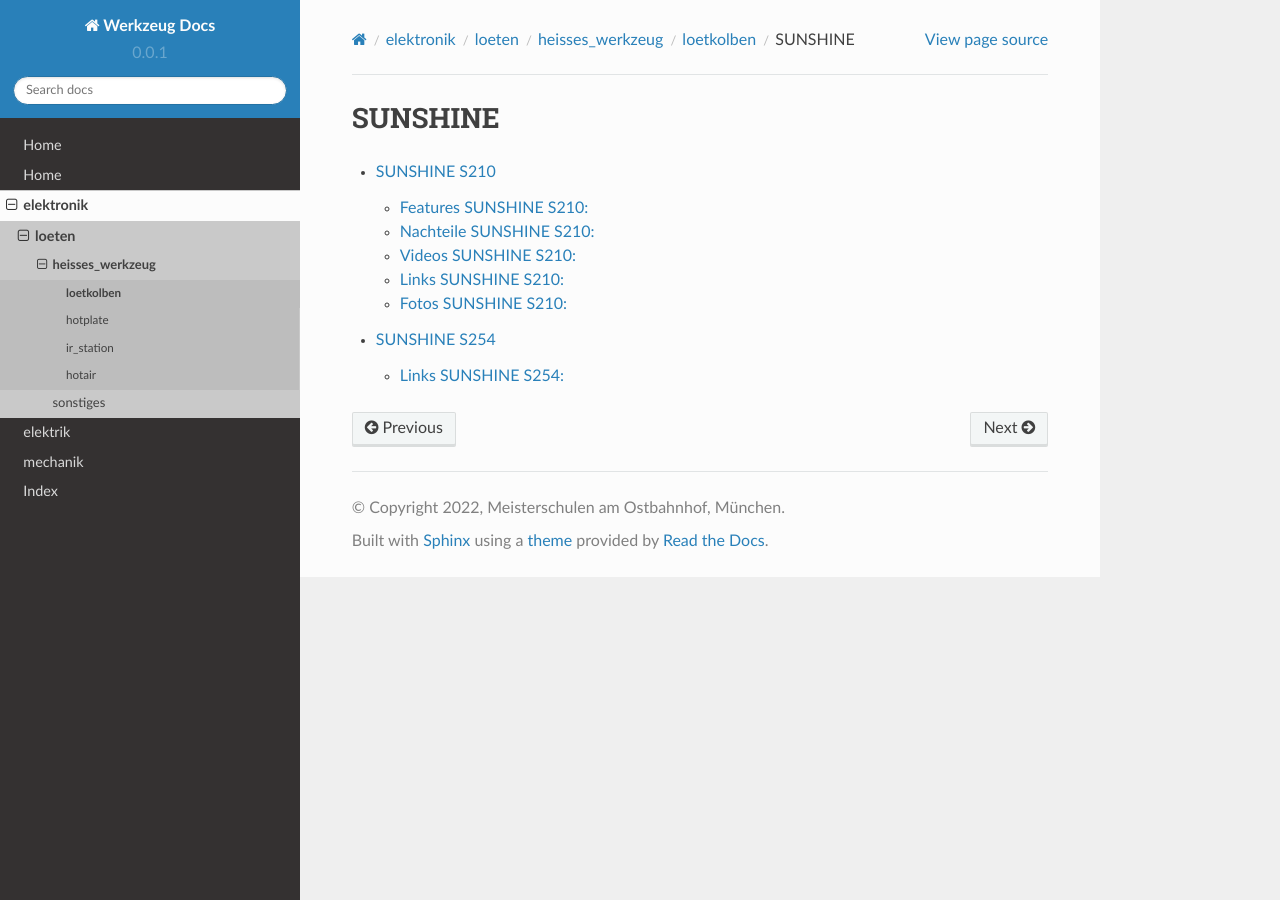
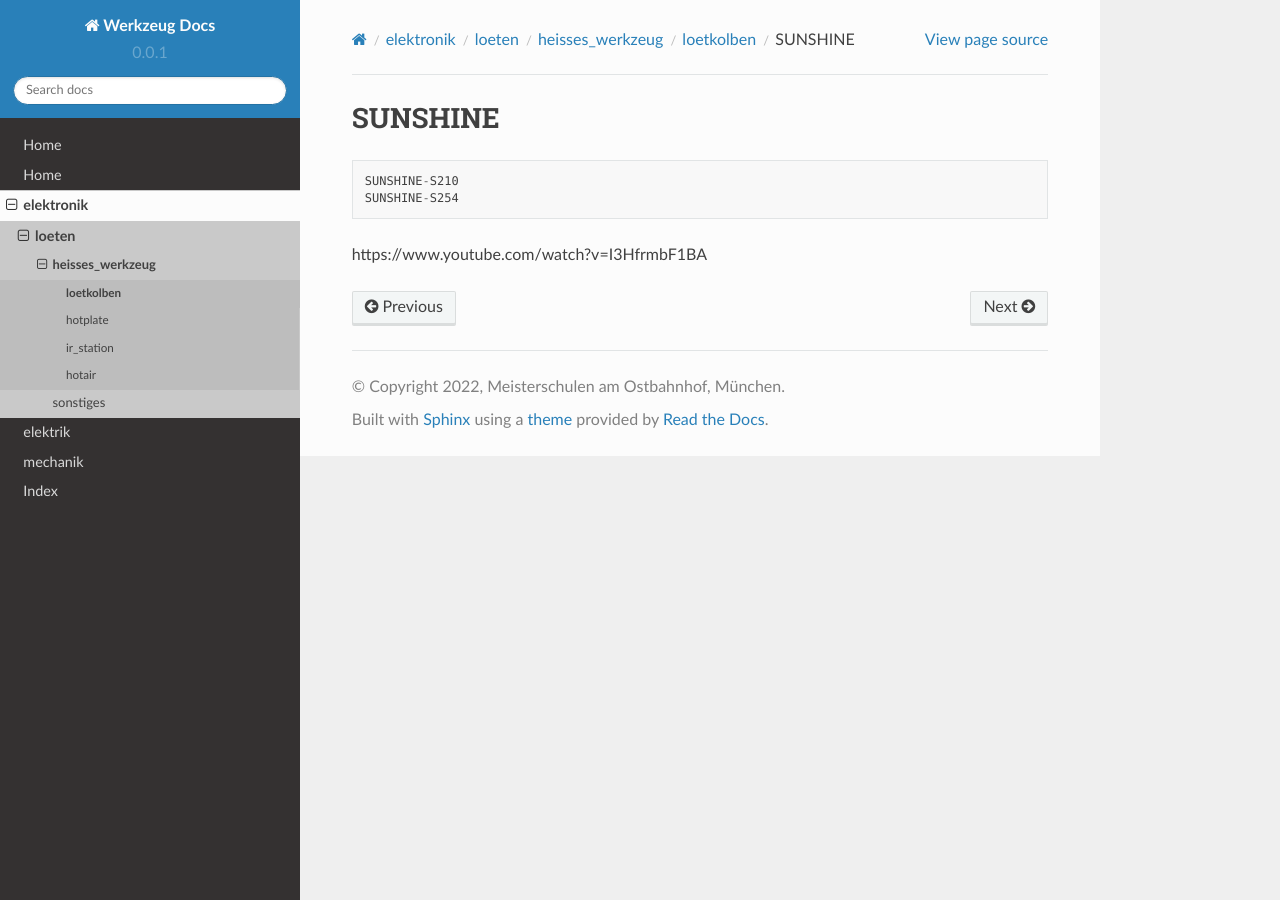
Before and after one commit to diplfranzhoepfinger/werkzeug-docs, a Sphinx documentation site: the page built from docs/elektronik/loeten/heisses_werkzeug/loetkolben/sunshine/sunshine.md, in a window 1280 px wide. Built offline with Sphinx 7.4.7 and the Read the Docs theme 2.0.0, drawn with Linux system fonts in a browser that asks for light colours.

Commit message:
Update sunshine.md

````diff
--- a/docs/elektronik/loeten/heisses_werkzeug/loetkolben/sunshine/sunshine.md
+++ b/docs/elektronik/loeten/heisses_werkzeug/loetkolben/sunshine/sunshine.md
@@ -1,6 +1,9 @@
 # SUNSHINE
 
-```{toctree}
+```
 SUNSHINE-S210
 SUNSHINE-S254
 ```
+
+
+https://www.youtube.com/watch?v=I3HfrmbF1BA
````
